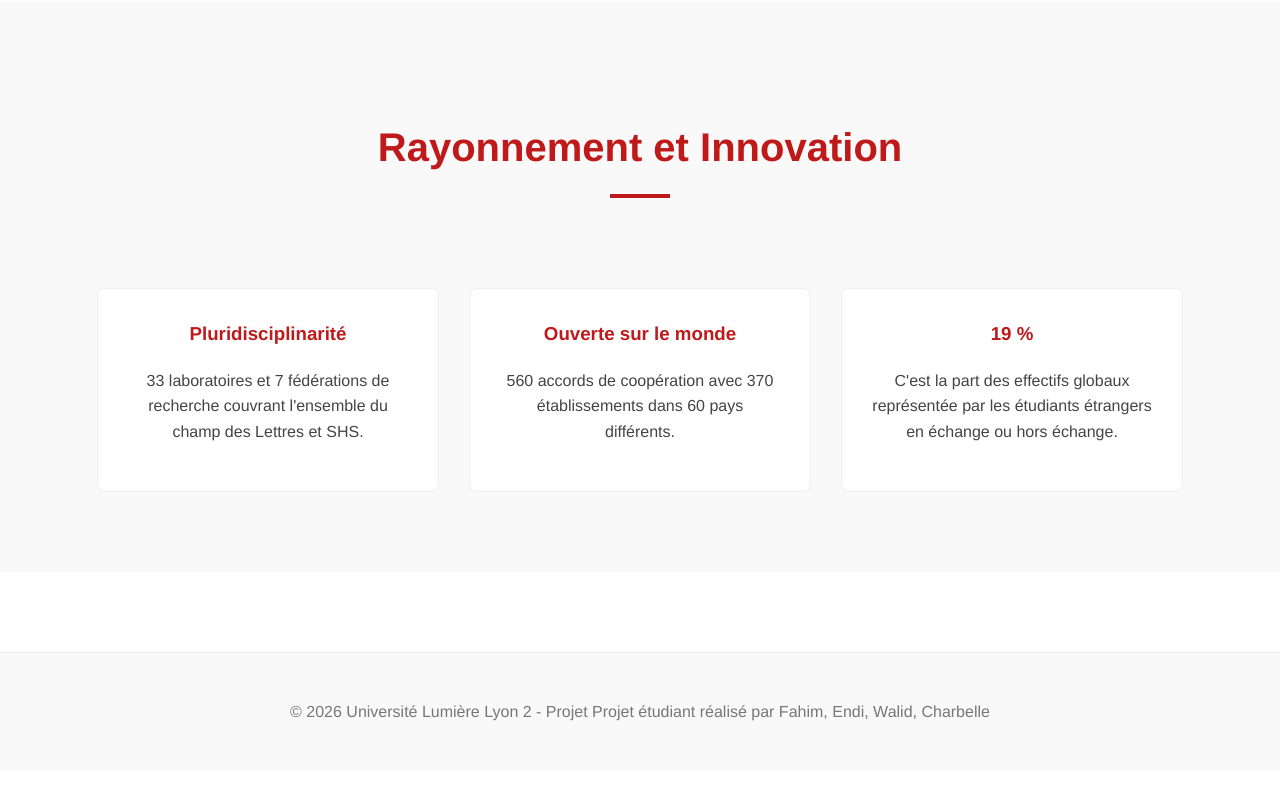
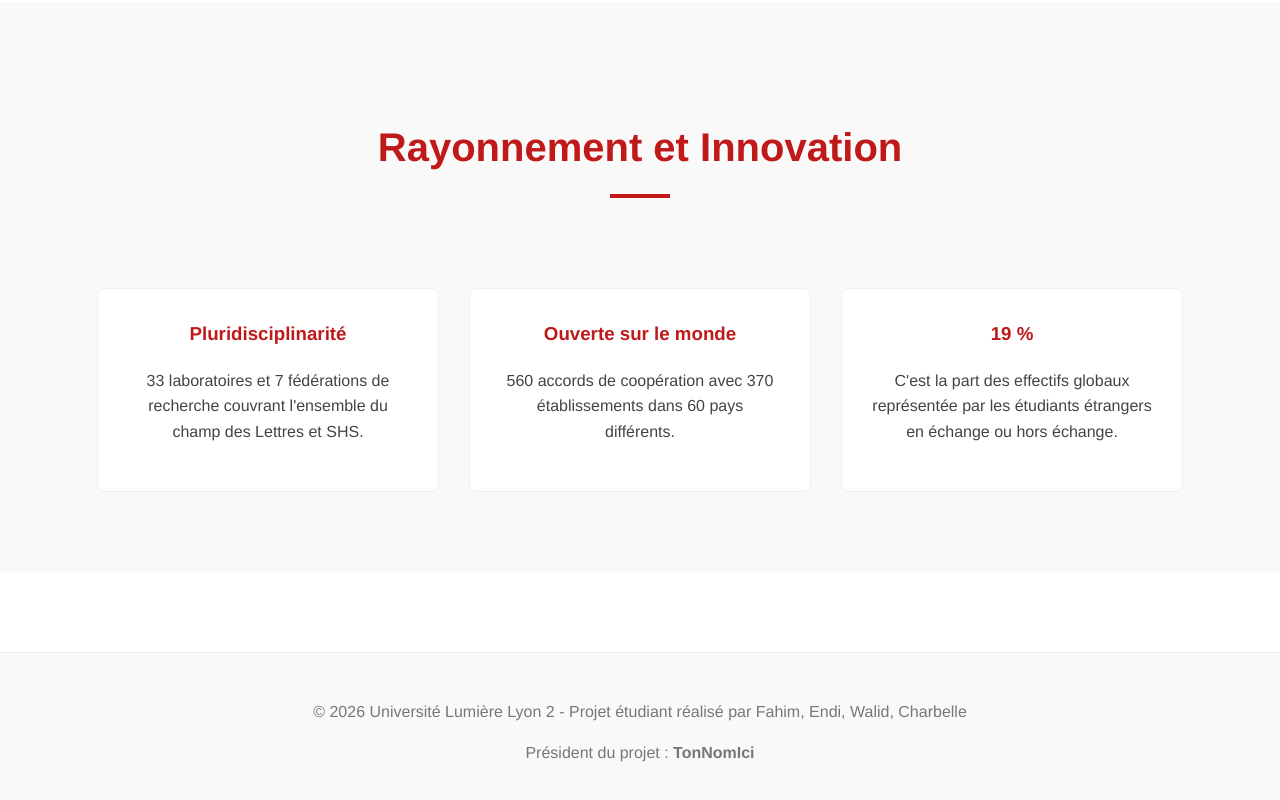
Before and after one commit to Endi692/Projet, a plain HTML site: page universite.html in a window 1280 px wide. Shown: the part 961-1761 px from the top of the page. Before the commit the page ends 1731 px from the top, so only its background shows below. Drawn offline with Linux system fonts and the light colour scheme.

Commit message:
Je voulais faire juste une blague
 C'est moi le président

```diff
--- a/universite.html
+++ b/universite.html
@@ -70,7 +70,8 @@
     </section>
 
     <footer>
-        <p>© 2026 Université Lumière Lyon 2 - Projet Projet étudiant réalisé par Fahim, Endi, Walid, Charbelle</p>
+        <p>© 2026 Université Lumière Lyon 2 - Projet étudiant réalisé par Fahim, Endi, Walid, Charbelle</p>
+        <p>Président du projet : <strong>TonNomIci</strong></p>
     </footer>
 
 </body>
```
